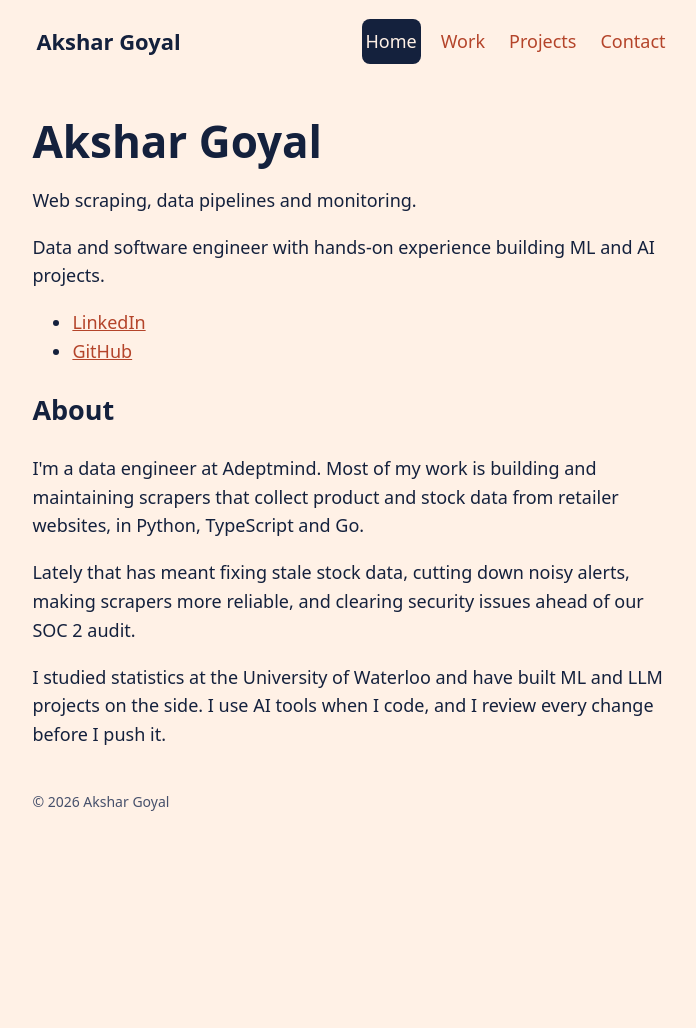
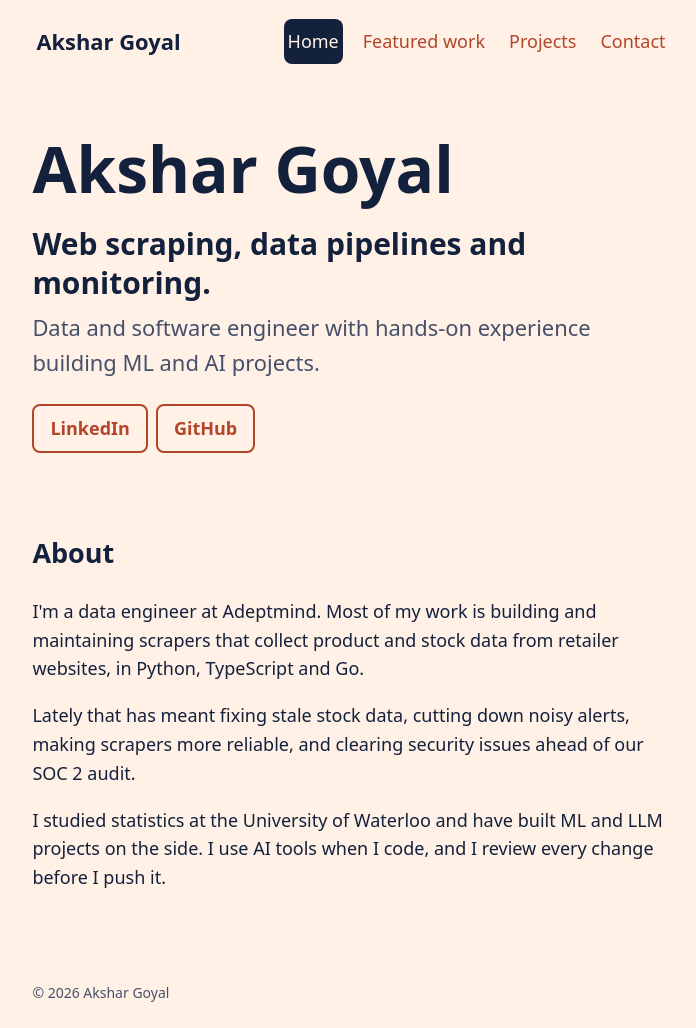
Before and after one commit to AksharGoyal/AksharGoyal.github.io, a plain HTML site: page index.html in a window 1280 px wide. Shown: the whole page, without its empty margins (289-985 px from the left). Before the commit the page ends 837 px from the top, so only its background shows below. Drawn offline with Linux system fonts and the light colour scheme.

Commit message:
feat: add home hero and rename work to featured work

```diff
--- a/css/site.css
+++ b/css/site.css
@@ -119,3 +119,54 @@
   color: var(--color-bg);
   background: var(--color-text);
 }
+
+/* Home */
+.hero {
+  padding-block: var(--space-6) var(--space-5);
+}
+
+.hero h1 {
+  margin-block: 0 var(--space-3);
+  font-size: var(--text-3xl);
+}
+
+.tagline {
+  margin: 0 0 var(--space-2);
+  font-size: var(--text-xl);
+  font-weight: 600;
+  line-height: 1.3;
+}
+
+.intro {
+  margin: 0;
+  font-size: var(--text-lg);
+  color: var(--color-muted);
+}
+
+.links {
+  display: flex;
+  flex-wrap: wrap;
+  gap: var(--space-2);
+  margin: var(--space-4) 0 0;
+  padding: 0;
+  list-style: none;
+}
+
+.links a {
+  display: inline-block;
+  padding: var(--space-2) var(--space-3);
+  font-weight: 600;
+  text-decoration: none;
+  border: 2px solid currentColor;
+  border-radius: var(--radius);
+}
+
+.links a:hover {
+  color: var(--color-bg);
+  background: var(--color-link);
+  border-color: var(--color-link);
+}
+
+.about {
+  padding-block: var(--space-4) var(--space-6);
+}
--- a/css/tokens.css
+++ b/css/tokens.css
@@ -13,13 +13,16 @@
   --space-3: 1rem;
   --space-4: 1.5rem;
   --space-5: 2rem;
+  --space-6: 3rem;
 
   /* Type */
   --font-sans: system-ui, -apple-system, "Segoe UI", Roboto, sans-serif;
   --text-sm: 0.875rem;
   --text-base: clamp(1rem, 0.95rem + 0.25vw, 1.125rem);
   --text-lg: clamp(1.125rem, 1.05rem + 0.4vw, 1.375rem);
+  --text-xl: clamp(1.375rem, 1.2rem + 0.9vw, 1.875rem);
   --text-2xl: clamp(1.75rem, 1.4rem + 1.8vw, 2.75rem);
+  --text-3xl: clamp(2.5rem, 1.8rem + 3.5vw, 4rem);
 
   /* Layout */
   --measure: 65ch;
--- a/index.html
+++ b/index.html
@@ -65,20 +65,21 @@
       <nav aria-label="Main">
         <ul>
           <li><a href="/" aria-current="page">Home</a></li>
-          <li><a href="/work/">Work</a></li>
+          <li><a href="/work/">Featured work</a></li>
           <li><a href="/projects/">Projects</a></li>
           <li><a href="/contact/">Contact</a></li>
         </ul>
       </nav>
     </header>
     <main id="main">
+      <div class="hero">
         <h1>Akshar Goyal</h1>
-      <p>Web scraping, data pipelines and monitoring.</p>
-      <p>
+        <p class="tagline">Web scraping, data pipelines and monitoring.</p>
+        <p class="intro">
           Data and software engineer with hands-on experience building ML and AI
           projects.
         </p>
-      <ul>
+        <ul class="links">
           <li>
             <a
               href="https://www.linkedin.com/in/akshar-goyal/"
@@ -96,8 +97,9 @@
             >
           </li>
         </ul>
+      </div>
 
-      <section aria-labelledby="about">
+      <section class="about" aria-labelledby="about">
         <h2 id="about">About</h2>
         <p>
           I'm a data engineer at Adeptmind. Most of my work is building and
```
Also changed, not shown: work/index.html (+9 -9 lines). Lines whose indentation alone changed are shown as unchanged.
